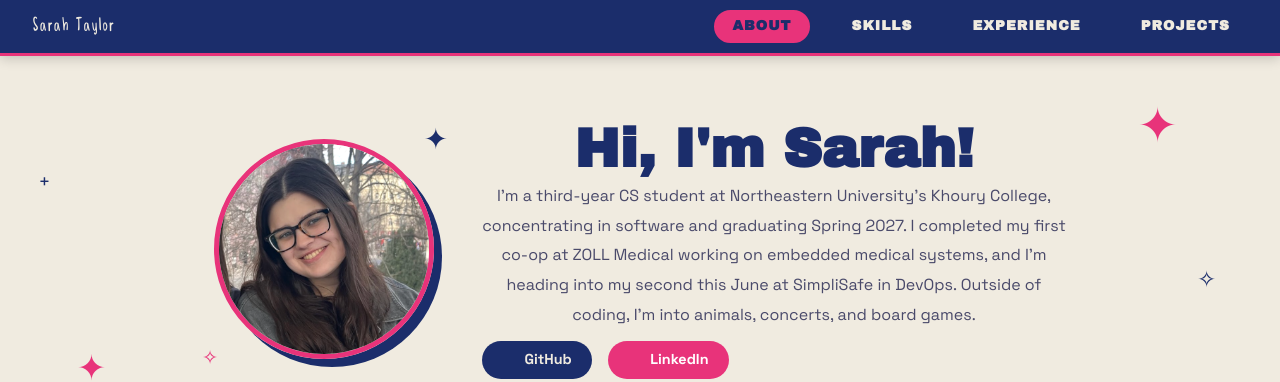
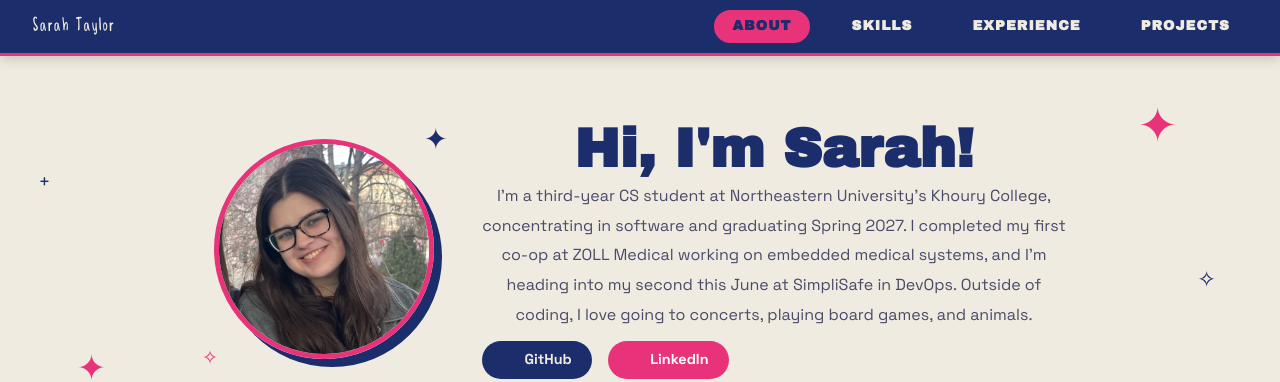
Before and after one commit to staysgt/staysgt.github.io, a React (Create React App) app: page / in a window 1280 px wide. Shown: the top 382 px of the page. Built offline with nearby package versions, Linux system fonts and the light colour scheme; some icons are missing.

Commit message:
bio update

```diff
--- a/src/sections/About.js
+++ b/src/sections/About.js
@@ -166,8 +166,8 @@ export default function About() {
               College, concentrating in software and graduating Spring 2027. I
               completed my first co-op at ZOLL Medical working on embedded
               medical systems, and I'm heading into my second this June at
-              SimpliSafe in DevOps. Outside of coding, I'm into animals,
-              concerts, and board games.
+              SimpliSafe in DevOps. Outside of coding, I love going to concerts,
+              playing board games, and animals.
             </Typography>
             {/* Social links */}
             <Box sx={{ display: "flex", gap: 2, flexWrap: "wrap" }}>
```
